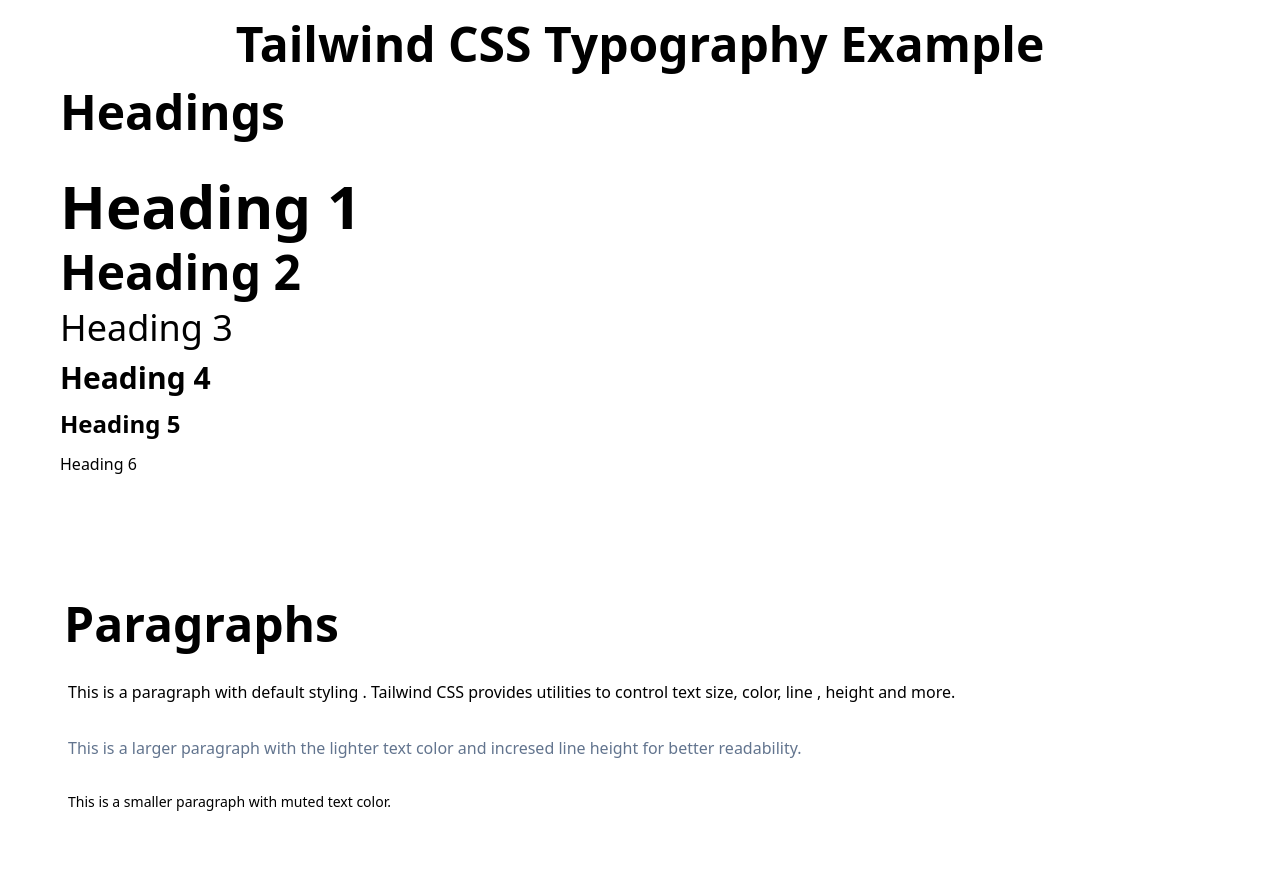
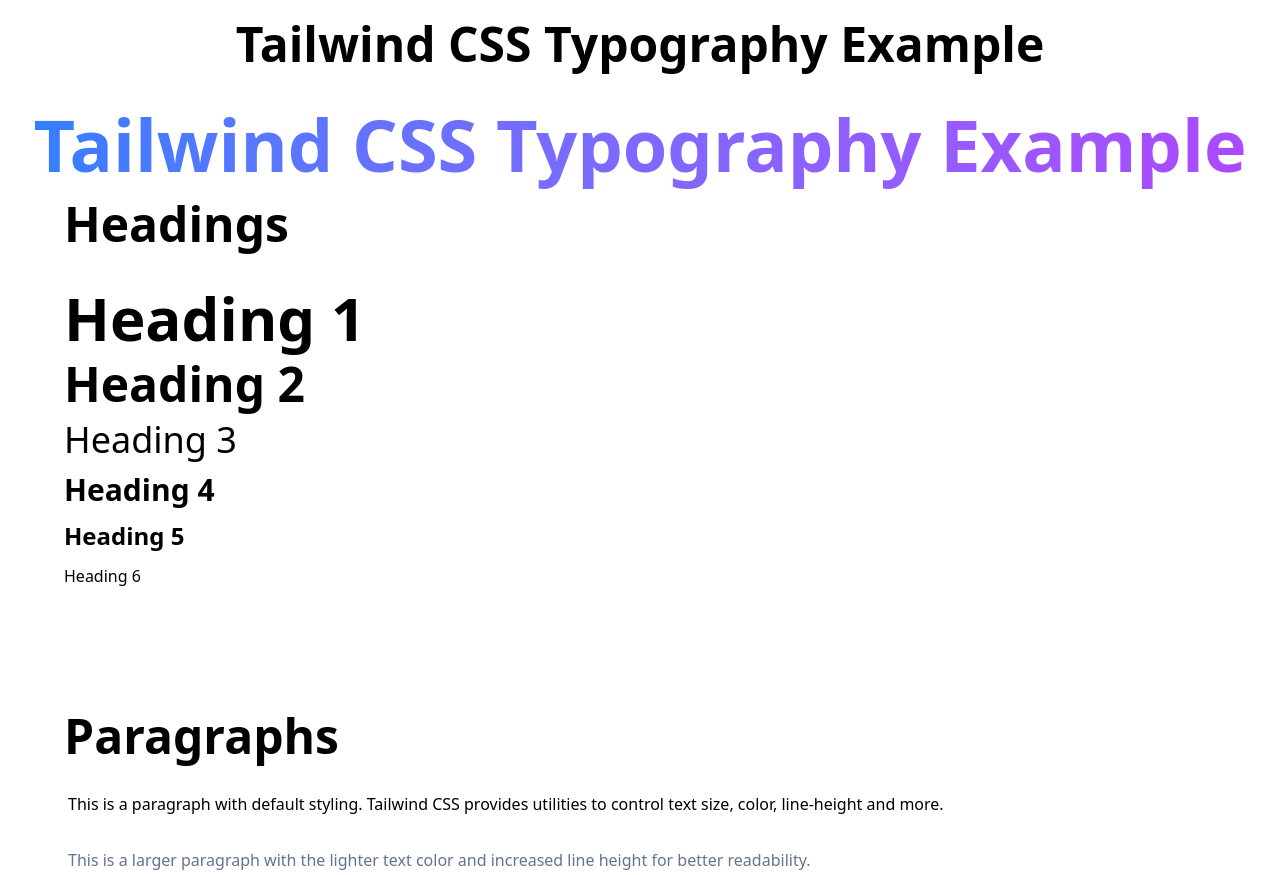
Before and after one commit to AnkitSharmaDev/ClassK23BM, a website: page TailwindCss/pro/basics.html in a window 1280 px wide. Shown: the top 875 px of the page. Drawn offline with Linux system fonts and the light colour scheme.

Commit message:
modified

```diff
--- a/TailwindCss/pro/basics.html
+++ b/TailwindCss/pro/basics.html
@@ -15,22 +15,27 @@
     <p class="text-5xl font-extrabold text-center p-5">
       Tailwind CSS Typography Example
     </p>
-    <p class="text-5xl font-bold ml-15 mb-10">Headings</p>
-    <p class="text-6xl font-bold ml-15 mb-3">Heading 1</p>
-    <p class="text-5xl font-semibold ml-15 mb-3">Heading 2</p>
-    <p class="text-4xl font-medium ml-15 mb-3">Heading 3</p>
-    <p class="text-3xl font-semibold ml-15 mb-3">Heading 4</p>
-    <p class="text-2xl font-semibold ml-15 mb-3">Heading 5</p>
-    <p class="text-1xl font-extralight ml-15 mb-3">Heading 6</p>
+    <p class="text-7xl font-extrabold text-center p-5 bg-clip-text text-transparent bg-gradient-to-r from-blue-500 to-purple-500">
+      Tailwind CSS Typography Example
+    </p>
+    <p class="text-5xl font-bold ml-16 mb-10">Headings</p>
+
+
+    <p class="text-6xl font-bold ml-16 mb-3">Heading 1</p>
+    <p class="text-5xl font-semibold ml-16 mb-3">Heading 2</p>
+    <p class="text-4xl font-medium ml-16 mb-3">Heading 3</p>
+    <p class="text-3xl font-semibold ml-16 mb-3">Heading 4</p>
+    <p class="text-2xl font-semibold ml-16 mb-3">Heading 5</p>
+    <p class="text-1xl font-extralight ml-16 mb-3">Heading 6</p>
 
     <div class="p-8">
       <p class="text-5xl font-bold ml-8 mt-20">Paragraphs</p>
       <p class="mt-8 ml-9">
-        This is a paragraph with default styling . Tailwind CSS provides
-        utilities to control text size, color, line , height and more.
+        This is a paragraph with default styling. Tailwind CSS provides
+        utilities to control text size, color, line-height and more.
       </p>
       <p class="text-1xl mt-8 ml-9 text-slate-500">
-        This is a larger paragraph with the lighter text color and incresed line
+        This is a larger paragraph with the lighter text color and increased line
         height for better readability.
       </p>
       <p class="mt-8 ml-9 text-sm">
@@ -38,7 +43,7 @@
       </p>
     </div>
     <blockquote
-      class="ml-15 mt-10 mb-10 border-l-4 border-solid border-blue-500 pl-4 italic font-medium"
+      class="ml-16 mt-10 mb-10 border-l-4 border-solid border-blue-500 pl-4 italic font-medium"
     >
       This is an Example of blockquote.
     </blockquote>
```
Also changed, not shown: TailwindCss/pro/Container.html (+3 -1 lines), TailwindCss/src/output.css, 1 other file.
